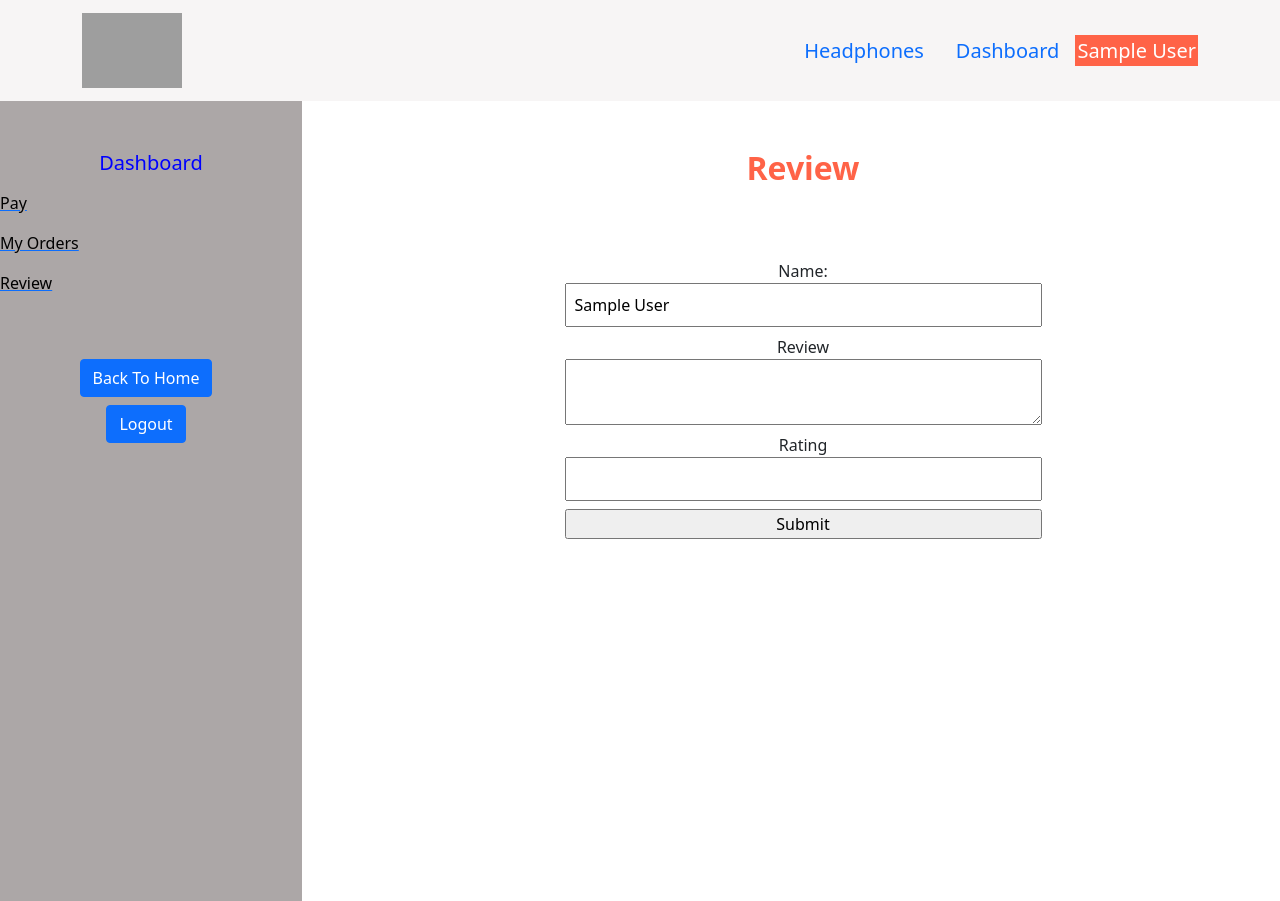
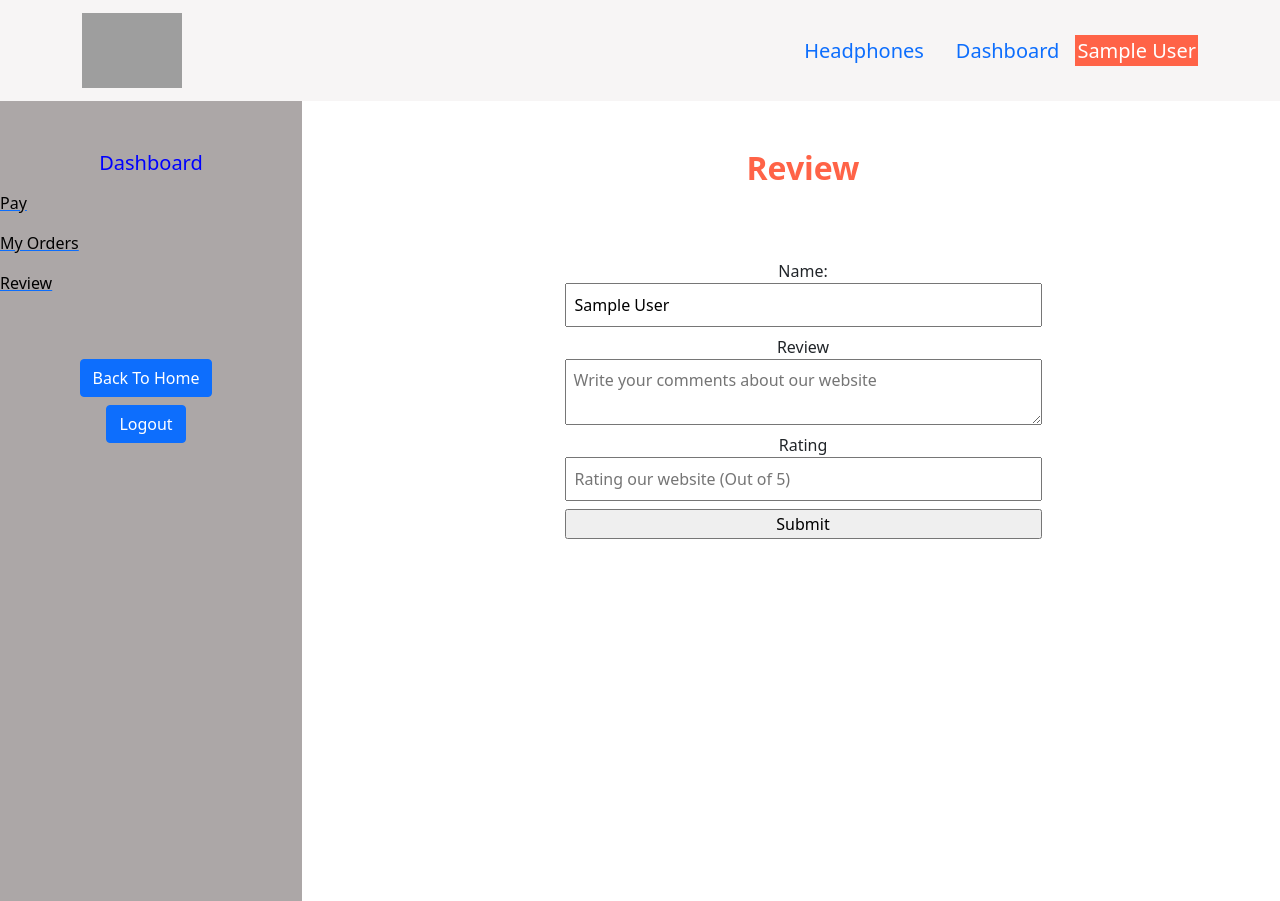
Before and after one commit to musasazib/matley-headphone-client, a React (Create React App) app: page /dashboard/review in a window 1280 px wide. Built offline with nearby package versions, Linux system fonts and the light colour scheme; no server answers; sample sign-in values are in the browser's storage; grey boxes are pictures that could not be loaded.

Commit message:
Review done

```diff
--- a/src/components/Dashboard/Review/Review.js
+++ b/src/components/Dashboard/Review/Review.js
@@ -38,6 +38,7 @@ const Review = () => {
                     // defaultValue={}
                     className="p-2 mb-2"
                     type="text"
+                    placeholder="Write your comments about our website"
                 />
 
                 <label>Rating</label>
@@ -46,6 +47,7 @@ const Review = () => {
                     // defaultValue={}
                     className="p-2 mb-2"
                     type="number"
+                    placeholder="Rating our website (Out of 5)"
                 />
                 <input className="btn-style" type="submit" />
             </form>
```
